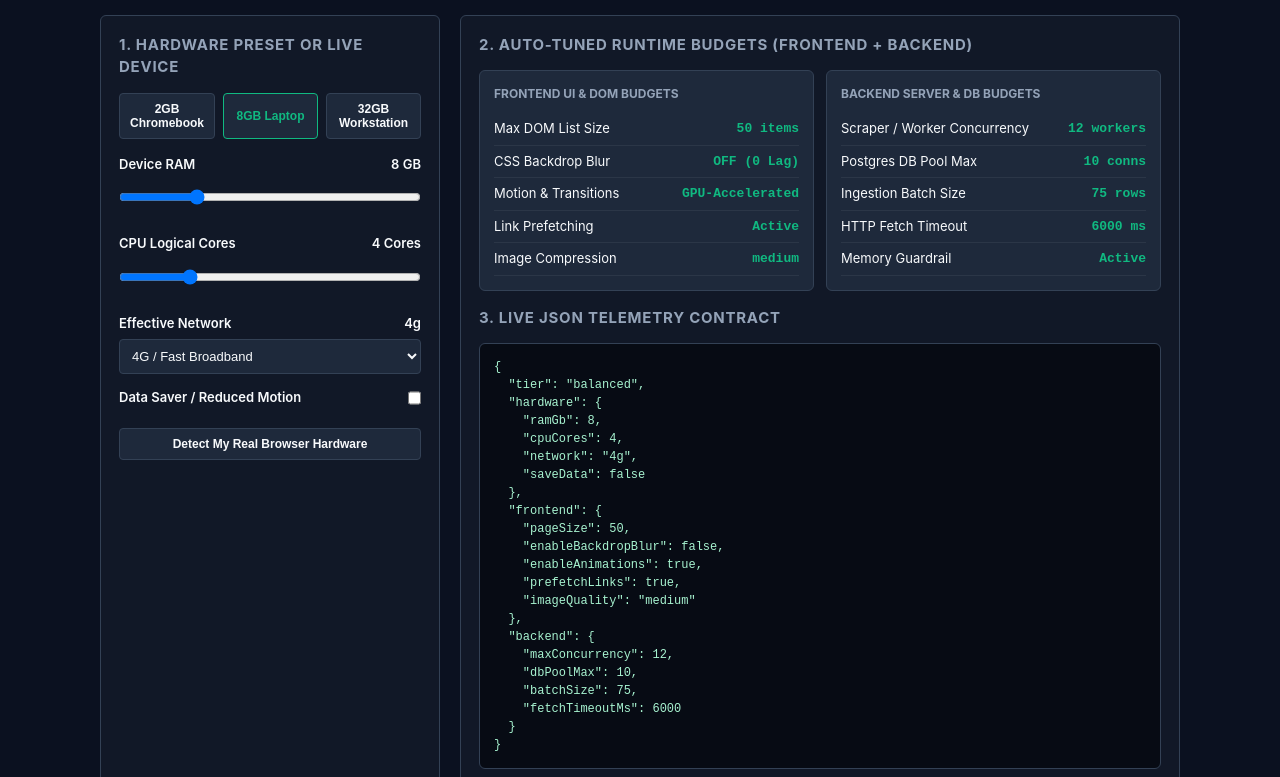
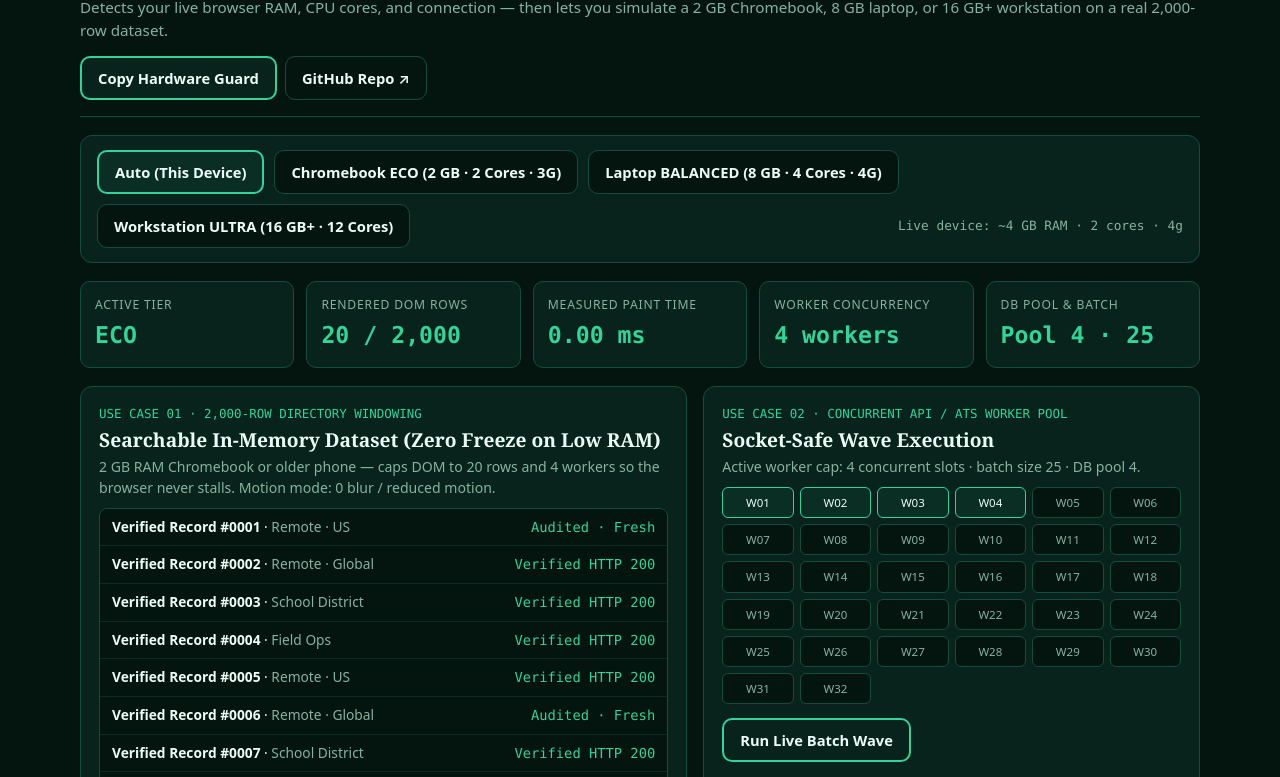
Before and after one commit to kelli-dotcom/feather-speed, a website: page preview/index.html in a window 1280 px wide. Shown: the part 99-876 px from the top of the page. Drawn offline with Linux system fonts and the light colour scheme.

Commit message:
feat: add Emerald telemetry hero banner and live 2,000-row hardware simulator

```diff
--- a/preview/index.html
+++ b/preview/index.html
@@ -3,247 +3,227 @@
 <head>
   <meta charset="UTF-8" />
   <meta name="viewport" content="width=device-width, initial-scale=1.0" />
-  <title>Feather Speed — Live Hardware-Aware Adaptive Engine Demo</title>
+  <title>Feather Speed — Live Hardware-Aware Adaptive Use-Case Simulator</title>
   <style>
     :root {
-      --bg: #0b1120;
-      --panel: #111827;
-      --card: #1e293b;
-      --border: #334155;
-      --text: #f8fafc;
-      --muted: #94a3b8;
-      --emerald: #10b981;
-      --cyan: #0ea5e9;
-      --amber: #f59e0b;
+      --bg: #041510;
+      --surface: #07231b;
+      --card: #0a2e24;
+      --border: #134e3a;
+      --text: #ecfdf5;
+      --muted: #86b3a0;
+      --accent: #34d399;
     }
     * { box-sizing: border-box; margin: 0; padding: 0; }
     body {
       background: var(--bg);
       color: var(--text);
-      font-family: -apple-system, BlinkMacSystemFont, "Segoe UI", Roboto, sans-serif;
-      padding: 24px;
+      font-family: "Source Sans 3", system-ui, -apple-system, "Segoe UI", Roboto, sans-serif;
+      padding: 26px 20px 54px;
       line-height: 1.5;
     }
-    .container { max-width: 1080px; margin: 0 auto; }
-    .header {
-      display: flex;
-      justify-content: space-between;
-      align-items: center;
-      border-bottom: 1px solid var(--border);
-      padding-bottom: 16px;
-      margin-bottom: 20px;
+    h1, h2, h3 { font-family: "Lora", Georgia, serif; font-weight: 600; line-height: 1.25; }
+    .wrap { max-width: 1120px; margin: 0 auto; }
+    .mono { font-family: ui-monospace, SFMono-Regular, Menlo, monospace; }
+    .topbar {
+      display: flex; flex-wrap: wrap; justify-content: space-between; align-items: flex-start; gap: 14px;
+      border-bottom: 1px solid var(--border); padding-bottom: 16px; margin-bottom: 18px;
     }
-    .badge {
-      display: inline-block;
-      padding: 4px 10px;
-      border-radius: 4px;
-      font-size: 12px;
-      font-weight: 700;
-      font-family: ui-monospace, SFMono-Regular, Menlo, monospace;
-      text-transform: uppercase;
-      letter-spacing: 0.05em;
+    .btn, .btn-sec {
+      display: inline-flex; align-items: center; justify-content: center; gap: 8px;
+      min-height: 44px; padding: 10px 16px; border-radius: 10px; font-weight: 600;
+      font-size: 0.92rem; cursor: pointer; text-decoration: none; font-family: inherit;
+      color: var(--text);
     }
-    .badge-eco { background: rgba(245, 158, 11, 0.15); color: var(--amber); border: 1px solid var(--amber); }
-    .badge-balanced { background: rgba(14, 165, 233, 0.15); color: var(--cyan); border: 1px solid var(--cyan); }
-    .badge-ultra { background: rgba(16, 185, 129, 0.15); color: var(--emerald); border: 1px solid var(--emerald); }
-    .grid { display: grid; grid-template-columns: 340px 1fr; gap: 20px; }
+    .btn { background: var(--surface); border: 2px solid var(--accent); }
+    .btn-sec { background: var(--bg); border: 1px solid var(--border); }
+    .btn.active, .btn-sec.active { background: var(--card); border: 2px solid var(--accent); }
+    .tier-bar {
+      display: flex; flex-wrap: wrap; gap: 10px; align-items: center;
+      padding: 14px 16px; background: var(--surface); border: 1px solid var(--border);
+      border-radius: 12px; margin-bottom: 18px;
+    }
+    .metrics {
+      display: grid; grid-template-columns: repeat(auto-fit, minmax(175px, 1fr)); gap: 12px;
+      margin-bottom: 18px;
+    }
+    .kpi {
+      background: var(--surface); border: 1px solid var(--border); border-radius: 10px; padding: 14px;
+    }
+    .kpi-label { font-size: 0.76rem; color: var(--muted); text-transform: uppercase; letter-spacing: 0.8px; }
+    .kpi-val { font-size: 1.45rem; font-weight: 800; color: var(--accent); margin-top: 4px; }
+    .use-grid { display: grid; grid-template-columns: 1.1fr 0.9fr; gap: 16px; margin-bottom: 18px; }
+    @media (max-width: 860px) { .use-grid { grid-template-columns: 1fr; } }
     .panel {
-      background: var(--panel);
-      border: 1px solid var(--border);
-      border-radius: 6px;
-      padding: 18px;
+      background: var(--surface); border: 1px solid var(--border); border-radius: 12px; padding: 18px;
     }
-    .panel h2 { font-size: 15px; text-transform: uppercase; letter-spacing: 0.05em; color: var(--muted); margin-bottom: 14px; }
-    .control { margin-bottom: 14px; }
-    .control label { display: flex; justify-content: space-between; font-size: 13px; font-weight: 600; margin-bottom: 6px; }
-    .control input[type="range"], .control select {
-      width: 100%;
-      background: var(--card);
-      border: 1px solid var(--border);
-      color: var(--text);
-      padding: 8px;
-      border-radius: 4px;
-      font-size: 13px;
+    .list-box {
+      max-height: 290px; overflow-y: auto; border: 1px solid var(--border); border-radius: 8px;
+      background: var(--bg); margin-top: 10px;
     }
-    .preset-row { display: flex; gap: 8px; margin-bottom: 16px; }
-    .btn {
-      flex: 1;
-      background: var(--card);
-      color: var(--text);
-      border: 1px solid var(--border);
-      padding: 8px 10px;
-      border-radius: 4px;
-      font-size: 12px;
-      font-weight: 600;
-      cursor: pointer;
+    .list-row {
+      display: flex; justify-content: space-between; gap: 10px; padding: 8px 12px;
+      border-bottom: 1px solid rgba(52, 211, 153, 0.12); font-size: 0.86rem;
     }
-    .btn.active, .btn:hover { border-color: var(--emerald); color: var(--emerald); }
-    .metrics-grid { display: grid; grid-template-columns: repeat(2, 1fr); gap: 12px; margin-bottom: 16px; }
-    .metric-card {
-      background: var(--card);
-      border: 1px solid var(--border);
-      border-radius: 6px;
-      padding: 14px;
+    .workers { display: grid; grid-template-columns: repeat(auto-fill, minmax(66px, 1fr)); gap: 6px; margin-top: 10px; }
+    .worker {
+      padding: 6px; border-radius: 6px; text-align: center; font-size: 0.72rem;
+      border: 1px solid var(--border); background: var(--bg); color: var(--muted);
     }
-    .metric-card h3 { font-size: 12px; color: var(--muted); text-transform: uppercase; margin-bottom: 10px; }
-    .kv { display: flex; justify-content: space-between; padding: 6px 0; border-bottom: 1px solid rgba(255,255,255,0.06); font-size: 13px; }
-    .kv span:last-child { font-family: ui-monospace, SFMono-Regular, monospace; font-weight: 700; color: var(--emerald); }
-    .code-box {
-      background: #070b14;
-      border: 1px solid var(--border);
-      border-radius: 6px;
-      padding: 14px;
-      font-family: ui-monospace, SFMono-Regular, monospace;
-      font-size: 12px;
-      color: #a7f3d0;
-      white-space: pre-wrap;
+    .worker.busy { border-color: var(--accent); background: var(--card); color: var(--text); }
+    pre {
+      background: var(--bg); border: 1px solid var(--border); border-radius: 8px; padding: 14px;
+      overflow-x: auto; font-size: 0.82rem; color: #a7f3d0; margin-top: 10px;
     }
   </style>
 </head>
 <body>
-  <div class="container">
-    <div class="header">
+  <div class="wrap">
+    <header class="topbar">
       <div>
-        <h1 style="font-size: 22px; font-weight: 800;">Feather Speed · Live Hardware-Aware Engine</h1>
-        <p style="font-size: 13px; color: var(--muted);">Zero-dependency frontend &amp; backend auto-tuner for RAM, CPU cores, and network speed</p>
+        <div class="mono" style="color:var(--accent);font-size:0.8rem;font-weight:700;">🟢 FEATHER-SPEED // REAL-WORLD HARDWARE ADAPTATION SIMULATOR</div>
+        <h1 style="margin:4px 0 6px;">Watch One App Adapt to Any Computer in Real Time</h1>
+        <p style="color:var(--muted);font-size:0.95rem;">Detects your live browser RAM, CPU cores, and connection — then lets you simulate a 2 GB Chromebook, 8 GB laptop, or 16 GB+ workstation on a real 2,000-row dataset.</p>
       </div>
-      <div id="tierBadge" class="badge badge-balanced">TIER: BALANCED</div>
-    </div>
+      <div style="display:flex;gap:8px;flex-wrap:wrap;">
+        <button id="copyBtn" class="btn" type="button">Copy Hardware Guard</button>
+        <a class="btn-sec" href="https://github.com/kelli-dotcom/feather-speed" target="_blank" rel="noopener">GitHub Repo ↗</a>
+      </div>
+    </header>
 
-    <div class="grid">
-      <div class="panel">
-        <h2>1. Hardware Preset or Live Device</h2>
-        <div class="preset-row">
-          <button class="btn" id="presetEco" onclick="applyPreset(2, 2, '3g', true)">2GB Chromebook</button>
-          <button class="btn active" id="presetBalanced" onclick="applyPreset(8, 4, '4g', false)">8GB Laptop</button>
-          <button class="btn" id="presetUltra" onclick="applyPreset(32, 12, '4g', false)">32GB Workstation</button>
+    <section class="tier-bar" aria-label="Hardware tier selector">
+      <button class="btn-sec active" id="btn-auto" onclick="setMode('auto')">Auto (This Device)</button>
+      <button class="btn-sec" id="btn-eco" onclick="setMode('eco')">Chromebook ECO (2 GB · 2 Cores · 3G)</button>
+      <button class="btn-sec" id="btn-balanced" onclick="setMode('balanced')">Laptop BALANCED (8 GB · 4 Cores · 4G)</button>
+      <button class="btn-sec" id="btn-ultra" onclick="setMode('ultra')">Workstation ULTRA (16 GB+ · 12 Cores)</button>
+      <span id="deviceInfo" class="mono" style="margin-left:auto;font-size:0.8rem;color:var(--muted);"></span>
+    </section>
+
+    <section class="metrics">
+      <div class="kpi"><div class="kpi-label">Active Tier</div><div id="kTier" class="kpi-val mono">BALANCED</div></div>
+      <div class="kpi"><div class="kpi-label">Rendered DOM Rows</div><div id="kDom" class="kpi-val mono">50 / 2,000</div></div>
+      <div class="kpi"><div class="kpi-label">Measured Paint Time</div><div id="kPaint" class="kpi-val mono">0.4 ms</div></div>
+      <div class="kpi"><div class="kpi-label">Worker Concurrency</div><div id="kWorkers" class="kpi-val mono">16 workers</div></div>
+      <div class="kpi"><div class="kpi-label">DB Pool &amp; Batch</div><div id="kDb" class="kpi-val mono">Pool 10 · 75</div></div>
+    </section>
+
+    <section class="use-grid">
+      <article class="panel">
+        <div class="mono" style="color:var(--accent);font-size:0.78rem;">USE CASE 01 · 2,000-ROW DIRECTORY WINDOWING</div>
+        <h2 style="font-size:1.2rem;margin:4px 0;">Searchable In-Memory Dataset (Zero Freeze on Low RAM)</h2>
+        <p id="listNote" style="color:var(--muted);font-size:0.88rem;margin-top:4px;"></p>
+        <div id="listBox" class="list-box"></div>
+      </article>
+
+      <article class="panel">
+        <div class="mono" style="color:var(--accent);font-size:0.78rem;">USE CASE 02 · CONCURRENT API / ATS WORKER POOL</div>
+        <h2 style="font-size:1.2rem;margin:4px 0;">Socket-Safe Wave Execution</h2>
+        <p id="workerNote" style="color:var(--muted);font-size:0.88rem;margin-top:4px;"></p>
+        <div id="workerGrid" class="workers"></div>
+        <div style="margin-top:14px;">
+          <button class="btn" type="button" onclick="runWave()">Run Live Batch Wave</button>
+          <span id="waveStatus" class="mono" style="margin-left:10px;font-size:0.8rem;color:var(--muted);"></span>
         </div>
+      </article>
+    </section>
 
-        <div class="control">
-          <label><span>Device RAM</span><span id="ramLabel">8 GB</span></label>
-          <input type="range" id="ramInput" min="1" max="32" step="1" value="8" oninput="updateEngine()" />
-        </div>
-        <div class="control">
-          <label><span>CPU Logical Cores</span><span id="cpuLabel">4 Cores</span></label>
-          <input type="range" id="cpuInput" min="1" max="16" step="1" value="4" oninput="updateEngine()" />
-        </div>
-        <div class="control">
-          <label><span>Effective Network</span><span id="netLabel">4g</span></label>
-          <select id="netInput" onchange="updateEngine()">
-            <option value="4g" selected>4G / Fast Broadband</option>
-            <option value="3g">3G / Congested Wi-Fi</option>
-            <option value="2g">2G / Offline-First Edge</option>
-          </select>
-        </div>
-        <div class="control">
-          <label>
-            <span>Data Saver / Reduced Motion</span>
-            <input type="checkbox" id="saveDataInput" onchange="updateEngine()" />
-          </label>
-        </div>
-        <button class="btn" style="width:100%; margin-top:6px;" onclick="detectRealHardware()">Detect My Real Browser Hardware</button>
+    <section class="panel">
+      <div style="display:flex;justify-content:space-between;align-items:center;flex-wrap:wrap;gap:8px;">
+        <h3 style="font-size:1.1rem;">Use Case 03 · Drop-In Zero-Dependency Guard Snippet</h3>
+        <span id="copyStatus" class="mono" style="font-size:0.8rem;color:var(--muted);">Browser + Node/Bun (`node:os`)</span>
       </div>
-
-      <div class="panel">
-        <h2>2. Auto-Tuned Runtime Budgets (Frontend + Backend)</h2>
-        <div class="metrics-grid">
-          <div class="metric-card">
-            <h3>Frontend UI &amp; DOM Budgets</h3>
-            <div class="kv"><span>Max DOM List Size</span><span id="fePageSize">50 items</span></div>
-            <div class="kv"><span>CSS Backdrop Blur</span><span id="feBlur">OFF (GPU Safe)</span></div>
-            <div class="kv"><span>Motion &amp; Transitions</span><span id="feAnim">GPU-Only</span></div>
-            <div class="kv"><span>Link Prefetching</span><span id="fePrefetch">Hover Only</span></div>
-            <div class="kv"><span>Image Compression</span><span id="feImg">medium (80%)</span></div>
-          </div>
-          <div class="metric-card">
-            <h3>Backend Server &amp; DB Budgets</h3>
-            <div class="kv"><span>Scraper / Worker Concurrency</span><span id="beWorkers">12 workers</span></div>
-            <div class="kv"><span>Postgres DB Pool Max</span><span id="beDbPool">10 conns</span></div>
-            <div class="kv"><span>Ingestion Batch Size</span><span id="beBatch">75 rows</span></div>
-            <div class="kv"><span>HTTP Fetch Timeout</span><span id="beTimeout">6000 ms</span></div>
-            <div class="kv"><span>Memory Guardrail</span><span id="beMem">Active</span></div>
-          </div>
-        </div>
-        <h2>3. Live JSON Telemetry Contract</h2>
-        <div id="jsonOutput" class="code-box"></div>
-      </div>
-    </div>
+      <pre id="snippetOut"></pre>
+    </section>
   </div>
 
   <script>
-    function computeProfile(ram, cores, net, saveData) {
-      let tier = "balanced";
-      if (saveData || ram <= 2 || cores <= 2 || net === "2g" || net === "3g") {
-        tier = "eco";
-      } else if (ram >= 16 && cores >= 8 && net === "4g") {
-        tier = "ultra";
-      }
-      const frontend = tier === "eco"
-        ? { pageSize: 20, enableBackdropBlur: false, enableAnimations: false, prefetchLinks: false, imageQuality: "low" }
-        : tier === "ultra"
-        ? { pageSize: 100, enableBackdropBlur: true, enableAnimations: true, prefetchLinks: true, imageQuality: "high" }
-        : { pageSize: 50, enableBackdropBlur: false, enableAnimations: true, prefetchLinks: true, imageQuality: "medium" };
+    const BUDGETS = {
+      eco: { label: "ECO", domCap: 20, workers: 4, dbPool: 4, batch: 25, motion: "0 blur / reduced motion", desc: "2 GB RAM Chromebook or older phone — caps DOM to 20 rows and 4 workers so the browser never stalls." },
+      balanced: { label: "BALANCED", domCap: 50, workers: 16, dbPool: 10, batch: 75, motion: "GPU-only transforms", desc: "4–8 GB laptop — renders 50 crisp rows and runs 16 concurrent workers with zero memory spikes." },
+      ultra: { label: "ULTRA", domCap: 100, workers: 32, dbPool: 20, batch: 200, motion: "Full instant prefetch", desc: "16 GB+ workstation — renders 100 rows immediately and unlocks 32 parallel workers." }
+    };
 
-      const backend = tier === "eco"
-        ? { maxConcurrency: Math.min(4, Math.max(2, cores)), dbPoolMax: 4, batchSize: 25, fetchTimeoutMs: 4500 }
-        : tier === "ultra"
-        ? { maxConcurrency: Math.min(32, cores * 2), dbPoolMax: 20, batchSize: 200, fetchTimeoutMs: 8000 }
-        : { maxConcurrency: Math.min(16, cores * 3), dbPoolMax: 10, batchSize: 75, fetchTimeoutMs: 6000 };
+    const DATASET = Array.from({ length: 2000 }, (_, i) => ({
+      id: i + 1,
+      title: `Verified Record #${String(i + 1).padStart(4, "0")}`,
+      region: ["Remote · US", "Remote · Global", "School District", "Field Ops"][i % 4],
+      status: i % 5 === 0 ? "Audited · Fresh" : "Verified HTTP 200"
+    }));
 
-      return { tier, hardware: { ramGb: ram, cpuCores: cores, network: net, saveData }, frontend, backend };
+    function detectDeviceTier() {
+      const mem = navigator.deviceMemory || 8;
+      const cores = navigator.hardwareConcurrency || 4;
+      const conn = navigator.connection || {};
+      const slow = conn.saveData || conn.effectiveType === "2g" || conn.effectiveType === "3g";
+      const tier = (mem <= 2 || cores <= 2 || slow) ? "eco" : (mem >= 8 && cores >= 8 && !slow) ? "ultra" : "balanced";
+      return { tier, mem, cores, net: conn.effectiveType || "4g" };
     }
 
-    function applyPreset(ram, cores, net, saveData) {
-      document.getElementById("ramInput").value = ram;
-      document.getElementById("cpuInput").value = cores;
-      document.getElementById("netInput").value = net;
-      document.getElementById("saveDataInput").checked = saveData;
-      document.querySelectorAll(".preset-row .btn").forEach(b => b.classList.remove("active"));
-      if (ram <= 2) document.getElementById("presetEco").classList.add("active");
-      else if (ram >= 16) document.getElementById("presetUltra").classList.add("active");
-      else document.getElementById("presetBalanced").classList.add("active");
-      updateEngine();
+    let currentTier = "balanced";
+
+    function renderTier(tierKey, detectedLabel) {
+      currentTier = tierKey;
+      const b = BUDGETS[tierKey];
+      const t0 = performance.now();
+      const rows = DATASET.slice(0, b.domCap).map(r =>
+        `<div class="list-row"><span><strong>${r.title}</strong> · <span style="color:var(--muted)">${r.region}</span></span><span class="mono" style="color:var(--accent)">${r.status}</span></div>`
+      ).join("");
+      document.getElementById("listBox").innerHTML = rows;
+      const paintMs = (performance.now() - t0).toFixed(2);
+
+      document.getElementById("kTier").textContent = b.label;
+      document.getElementById("kDom").textContent = `${b.domCap} / 2,000`;
+      document.getElementById("kPaint").textContent = `${paintMs} ms`;
+      document.getElementById("kWorkers").textContent = `${b.workers} workers`;
+      document.getElementById("kDb").textContent = `Pool ${b.dbPool} · ${b.batch}`;
+      document.getElementById("deviceInfo").textContent = detectedLabel;
+      document.getElementById("listNote").textContent = `${b.desc} Motion mode: ${b.motion}.`;
+      document.getElementById("workerNote").textContent = `Active worker cap: ${b.workers} concurrent slots · batch size ${b.batch} · DB pool ${b.dbPool}.`;
+
+      document.getElementById("workerGrid").innerHTML = Array.from({ length: 32 }, (_, i) =>
+        `<div class="worker ${i < b.workers ? "busy" : ""}">W${String(i + 1).padStart(2, "0")}</div>`
+      ).join("");
+
+      document.getElementById("snippetOut").textContent = `// Feather Speed — Zero-Dependency Adaptive Budget (${b.label})
+const mem = navigator.deviceMemory ?? 8;
+const cores = navigator.hardwareConcurrency ?? 4;
+const tier = (mem <= 2 || cores <= 2) ? "eco" : (mem >= 8 && cores >= 8) ? "ultra" : "balanced";
+const budget = {
+  eco:      { domCap: 20,  workers: 4,  dbPool: 4,  batch: 25  },
+  balanced: { domCap: 50,  workers: 16, dbPool: 10, batch: 75  },
+  ultra:    { domCap: 100, workers: 32, dbPool: 20, batch: 200 },
+}[tier]; // Active now -> domCap: ${b.domCap}, workers: ${b.workers}, dbPool: ${b.dbPool}`;
     }
 
-    function detectRealHardware() {
-      const ram = navigator.deviceMemory || 8;
-      const cores = navigator.hardwareConcurrency || 4;
-      const conn = navigator.connection || {};
-      const net = conn.effectiveType || "4g";
-      const saveData = Boolean(conn.saveData);
-      applyPreset(ram, cores, net, saveData);
+    function setMode(mode) {
+      ["auto", "eco", "balanced", "ultra"].forEach(m => {
+        document.getElementById("btn-" + m).classList.toggle("active", m === mode);
+      });
+      if (mode === "auto") {
+        const d = detectDeviceTier();
+        renderTier(d.tier, `Live device: ~${d.mem} GB RAM · ${d.cores} cores · ${d.net}`);
+      } else {
+        const labels = {
+          eco: "Simulated: 2 GB RAM · 2 cores · 3G (Chromebook)",
+          balanced: "Simulated: 8 GB RAM · 4 cores · 4G (Laptop)",
+          ultra: "Simulated: 16 GB+ RAM · 12 cores · 4G (Workstation)"
+        };
+        renderTier(mode, labels[mode]);
+      }
     }
 
-    function updateEngine() {
-      const ram = Number(document.getElementById("ramInput").value);
-      const cores = Number(document.getElementById("cpuInput").value);
-      const net = document.getElementById("netInput").value;
-      const saveData = document.getElementById("saveDataInput").checked;
-
-      document.getElementById("ramLabel").textContent = ram + " GB";
-      document.getElementById("cpuLabel").textContent = cores + " Cores";
-      document.getElementById("netLabel").textContent = net;
-
-      const profile = computeProfile(ram, cores, net, saveData);
-      const badge = document.getElementById("tierBadge");
-      badge.textContent = "TIER: " + profile.tier.toUpperCase();
-      badge.className = "badge badge-" + profile.tier;
-
-      document.getElementById("fePageSize").textContent = profile.frontend.pageSize + " items";
-      document.getElementById("feBlur").textContent = profile.frontend.enableBackdropBlur ? "ON (Full Glass)" : "OFF (0 Lag)";
-      document.getElementById("feAnim").textContent = profile.frontend.enableAnimations ? "GPU-Accelerated" : "Disabled (Instant)";
-      document.getElementById("fePrefetch").textContent = profile.frontend.prefetchLinks ? "Active" : "Disabled (Saves RAM)";
-      document.getElementById("feImg").textContent = profile.frontend.imageQuality;
-
-      document.getElementById("beWorkers").textContent = profile.backend.maxConcurrency + " workers";
-      document.getElementById("beDbPool").textContent = profile.backend.dbPoolMax + " conns";
-      document.getElementById("beBatch").textContent = profile.backend.batchSize + " rows";
-      document.getElementById("beTimeout").textContent = profile.backend.fetchTimeoutMs + " ms";
-
-      document.getElementById("jsonOutput").textContent = JSON.stringify(profile, null, 2);
+    function runWave() {
+      const b = BUDGETS[currentTier];
+      const waves = Math.ceil(135 / b.workers);
+      document.getElementById("waveStatus").textContent = `Processed 135 ATS feeds in ${waves} safe wave(s) of ${b.workers} workers (0 socket timeouts).`;
     }
 
-    updateEngine();
+    document.getElementById("copyBtn").onclick = () => {
+      navigator.clipboard.writeText(document.getElementById("snippetOut").textContent);
+      document.getElementById("copyStatus").textContent = "✓ Copied zero-dependency hardware guard!";
+    };
+
+    setMode("auto");
   </script>
 </body>
 </html>
```
Also changed, not shown: HANDOFF.md (+4 -5 lines), README.md, demo/hero-banner.svg (added).
